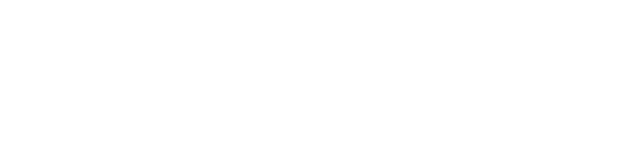
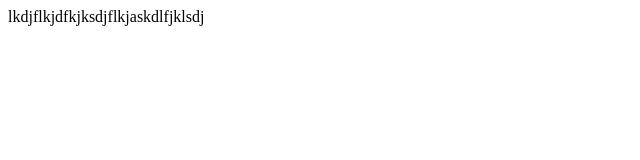
Before and after one commit to mohit5938/test, a plain HTML site: page index.html in a window 1280 px wide. Shown: the whole page, without its empty margins (0-640 px from the left). Drawn offline with Linux system fonts and the light colour scheme.

Commit message:
modified

```diff
--- a/index.html
+++ b/index.html
@@ -7,5 +7,9 @@
 </head>
 <body>
     <script src="index.js"></script>
+
+    <div class="cons">
+        lkdjflkjdfkjksdjflkjaskdlfjklsdj
+    </div>
 </body>
 </html>
```
